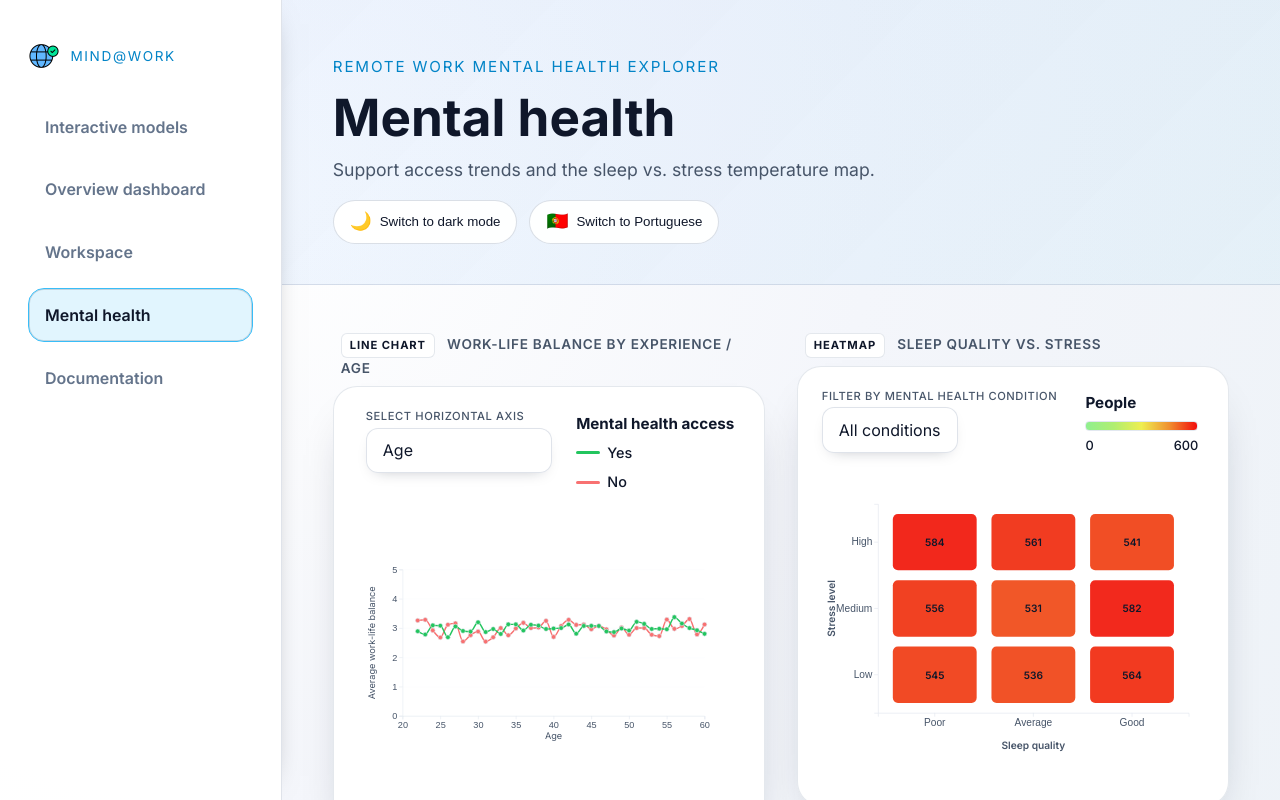
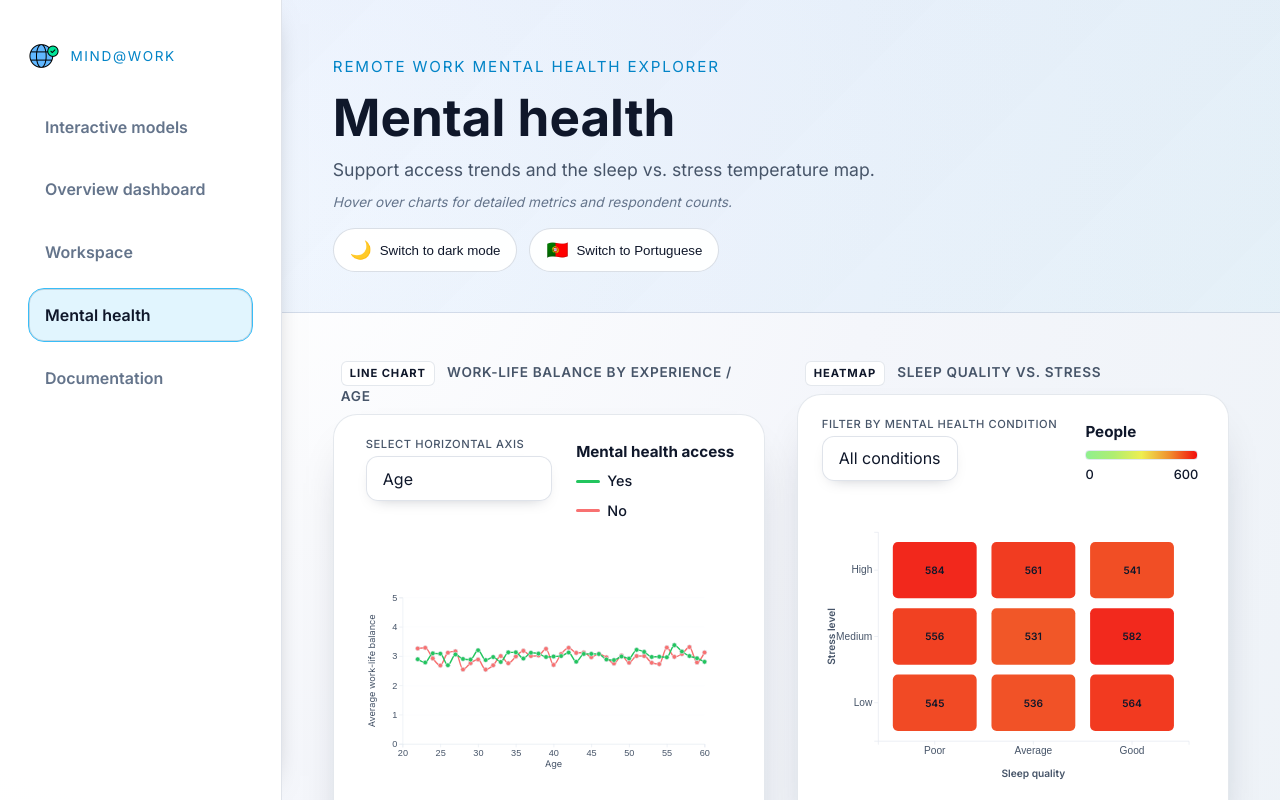
Before and after one commit to joaovarela14/VI, a React (Vite) app in the folder remote-mental-health-viz/: page / in a window 1280 px wide. Both pictures are taken after a click on the tab "Mental health". Shown: the top 800 px of the page. Built offline with nearby package versions, Linux system fonts and the light colour scheme.

Commit message:
feat: Add hints and notes to charts for enhanced user guidance and clarity

```diff
--- a/remote-mental-health-viz/src/App.css
+++ b/remote-mental-health-viz/src/App.css
@@ -166,6 +166,15 @@
   line-height: 1.6;
   font-size: 1.1rem;
   color: var(--text-muted);
+}
+
+.hero__note {
+  margin: 0.5rem 0 0 0;
+  max-width: 1180px;
+  line-height: 1.5;
+  font-size: 0.85rem;
+  color: var(--text-subtle);
+  font-style: italic;
 }
 
 .hero__meta {
@@ -816,6 +825,14 @@ main {
   color: var(--text-muted);
   line-height: 1.5;
   font-size: 0.95rem;
+}
+
+.chart-hint {
+  margin: 0.5rem 0 0 0 !important;
+  color: var(--text-subtle) !important;
+  font-size: 0.8rem !important;
+  font-style: italic;
+  opacity: 0.85;
 }
 
 .chart-card svg {
--- a/remote-mental-health-viz/src/App.jsx
+++ b/remote-mental-health-viz/src/App.jsx
@@ -38,6 +38,7 @@ function App() {
   const activeTabConfig = useMemo(() => navigationTabs.find((tab) => tab.id === activeTab), [navigationTabs, activeTab])
   const heroTitle = activeTabConfig?.label ?? copy.hero.title
   const heroSubtitle = activeTabConfig?.description ?? ''
+  const heroNote = activeTabConfig?.note ?? ''
   const hasNavigation = navigationTabs.length > 0
   const navigationId = 'primary-navigation'
 
@@ -255,6 +256,7 @@ function App() {
                   {copy.hero.eyebrow && <p className="hero__eyebrow">{copy.hero.eyebrow}</p>}
                   {heroTitle && <h1>{heroTitle}</h1>}
                   {heroSubtitle && <p className="hero__lead">{heroSubtitle}</p>}
+                  {heroNote && <p className="hero__note">{heroNote}</p>}
                 </div>
                 <div className="hero__controls" role="group" aria-label={controlsLabel}>
                   <button
--- a/remote-mental-health-viz/src/components/MultiDimensionScatter.jsx
+++ b/remote-mental-health-viz/src/components/MultiDimensionScatter.jsx
@@ -404,6 +404,7 @@ const MultiDimensionScatter = ({ data, theme, copy, common, showHeader = true })
             <div>
               <h3>{copy.title}</h3>
               <p>{copy.description}</p>
+              {copy.hint && <p className="chart-hint">{copy.hint}</p>}
             </div>
           )}
           <div className="chart-controls-stack">
--- a/remote-mental-health-viz/src/components/SleepStressMatrix.jsx
+++ b/remote-mental-health-viz/src/components/SleepStressMatrix.jsx
@@ -212,6 +212,7 @@ const SleepStressMatrix = ({ data, theme, copy, common, showHeader = true }) =>
             <div>
               <h3>{copy.title}</h3>
               <p>{copy.description}</p>
+              {copy.hint && <p className="chart-hint">{copy.hint}</p>}
             </div>
           )}
           <div className="chart-header__filters">
--- a/remote-mental-health-viz/src/components/SocialIsolationBarChart.jsx
+++ b/remote-mental-health-viz/src/components/SocialIsolationBarChart.jsx
@@ -290,6 +290,7 @@ const SocialIsolationBarChart = ({ data, theme, copy, common, showHeader = true
             <div>
               <h3>{copy.title}</h3>
               <p>{copy.description}</p>
+              {copy.hint && <p className="chart-hint">{copy.hint}</p>}
             </div>
           )}
           <div className="chart-header__filters">
--- a/remote-mental-health-viz/src/components/WorkLifeBalanceLineChart.jsx
+++ b/remote-mental-health-viz/src/components/WorkLifeBalanceLineChart.jsx
@@ -251,6 +251,7 @@ const WorkLifeBalanceLineChart = ({ data, theme, copy, showHeader = true }) => {
             <div>
               <h3>{copy.title}</h3>
               <p>{copy.description}</p>
+              {copy.hint && <p className="chart-hint">{copy.hint}</p>}
             </div>
           )}
           <label className="chart-controls chart-filter-group">
--- a/remote-mental-health-viz/src/i18n/en.js
+++ b/remote-mental-health-viz/src/i18n/en.js
@@ -189,11 +189,13 @@ const en = {
         id: 'workspace-influence',
         label: 'Workspace',
         description: 'Workplace mix insights that combine bubble trends with isolation splits.',
+        note: 'Hover over bubbles and bars for detailed information and ratings.',
       },
       {
         id: 'mental-health',
         label: 'Mental health',
         description: 'Support access trends and the sleep vs. stress temperature map.',
+        note: 'Hover over charts for detailed metrics and respondent counts.',
       },
       {
         id: 'documentation',
@@ -294,6 +296,7 @@ const en = {
     title: 'Social isolation by continent',
     description:
       'Average social isolation rating (1 = low, 5 = high) split by continent. Refine the data by gender and access to mental health resources.',
+    hint: 'Hover over bars for detailed ratings',
     legendTitle: 'Work location',
     filters: {
       region: 'Filter by continent',
@@ -313,6 +316,7 @@ const en = {
     title: 'Sleep quality vs. stress',
     description:
       'A heatmap reveals how sleep quality changes with stress levels. Focus on a specific mental health condition to uncover distinctive rest patterns.',
+    hint: 'Hover over cells to see respondent counts',
     filters: {
       condition: 'Filter by mental health condition',
       allConditions: 'All conditions',
@@ -335,6 +339,7 @@ const en = {
     title: 'Hours, work location and meetings influence on stress',
     description:
       'Colour encodes workplace arrangement, bubble size reflects stress levels, and the vertical axis shows virtual meetings per week.',
+    hint: 'Hover over bubbles for detailed information',
     filterLabel: 'Work location',
     industryFilterLabel: 'Filter by work area',
     sampleFilterLabel: 'Sample limit',
@@ -373,6 +378,7 @@ const en = {
     title: 'Work-life balance by experience / age',
     description:
       'Compare average work-life balance ratings between people with and without access to mental health resources. Switch the X axis to view the trend by age or years of experience.',
+    hint: 'Hover over line points for complete metrics',
     toggleLabel: 'Select horizontal axis',
     xOptions: {
       age: 'Age',
--- a/remote-mental-health-viz/src/i18n/pt.js
+++ b/remote-mental-health-viz/src/i18n/pt.js
@@ -192,12 +192,14 @@ const pt = {
         label: "Local de trabalho",
         description:
           "Insights sobre a mistura de modalidades ao combinar bolhas e cortes de isolamento social.",
+        note: "Passe o rato sobre as bolhas e barras para informação detalhada e classificações.",
       },
       {
         id: "mental-health",
         label: "Saúde mental",
         description:
           "Tendências de acesso a apoio e o mapa de calor sono vs stress.",
+        note: "Passe o rato sobre os gráficos para métricas detalhadas e número de respostas.",
       },
       {
         id: "documentation",
@@ -307,9 +309,10 @@ const pt = {
     },
   },
   socialIsolationBar: {
-    title: "Isolamento social por continente",
+    title: 'Isolamento social por continente',
     description:
-      "Classificação média de isolamento social (1 = baixo, 5 = elevado) por continente. Refine por género e acesso a apoio psicológico.",
+      'Classificação média de isolamento social (1 = baixo, 5 = elevado) por continente. Refine por género e acesso a apoio psicológico.',
+    hint: 'Passe o rato sobre as barras para classificações detalhadas',
     legendTitle: "Modalidade de trabalho",
     filters: {
       region: "Filtrar por continente",
@@ -328,9 +331,10 @@ const pt = {
       )}\nRespostas: ${integerFormatter.format(count ?? 0)}`,
   },
   sleepStressMatrix: {
-    title: "Qualidade do sono vs. stress",
+    title: 'Qualidade do sono vs. stress',
     description:
-      "O mapa de calor revela como a qualidade do sono varia consoante o nível de stress. Foque uma condição de saúde mental específica para identificar padrões distintos de descanso.",
+      'O mapa de calor revela como a qualidade do sono varia consoante o nível de stress. Foque uma condição de saúde mental específica para identificar padrões distintos de descanso.',
+    hint: 'Passe o rato sobre as células para ver número de respostas',
     filters: {
       condition: "Filtrar por condição de saúde mental",
       allConditions: "Todas as condições",
@@ -350,9 +354,10 @@ const pt = {
     },
   },
   scatter: {
-    title: "Horas, local de trabalho e reuniões influenciam stress",
+    title: 'Horas, local de trabalho e reuniões influenciam stress',
     description:
-      "A cor codifica a modalidade, o tamanho das bolhas reflete o stress e o eixo vertical mostra as reuniões virtuais por semana.",
+      'A cor codifica a modalidade, o tamanho das bolhas reflete o stress e o eixo vertical mostra as reuniões virtuais por semana.',
+    hint: 'Passe o rato sobre as bolhas para informação detalhada',
     filterLabel: "Localização de trabalho",
     industryFilterLabel: "Filtrar por área",
     sampleFilterLabel: "Limite da amostra",
@@ -397,9 +402,11 @@ const pt = {
        )}</strong></div>`,
   },
   workLifeBalanceLine: {
-    title: "Equilíbrio trabalho-vida por experiência / idade",
+    title: 'Equilíbrio trabalho-vida por experiência / idade',
     description:
-      "Compare a classificação média de equilíbrio trabalho-vida entre pessoas com e sem acesso a recursos de saúde mental. Altere o eixo X para observar a tendência por idade ou anos de experiência.",
+      'Compare a classificação média de equilíbrio trabalho-vida entre pessoas com e sem acesso a recursos de saúde mental. Altere o eixo X para observar a tendência por idade ou anos de experiência.',
+    hint: 'Passe o rato sobre os pontos da linha para métricas completas',
+    hint: 'Passe o rato sobre os pontos da linha para métricas completas',
     toggleLabel: "Selecionar eixo horizontal",
     xOptions: {
       age: "Idade",
```
